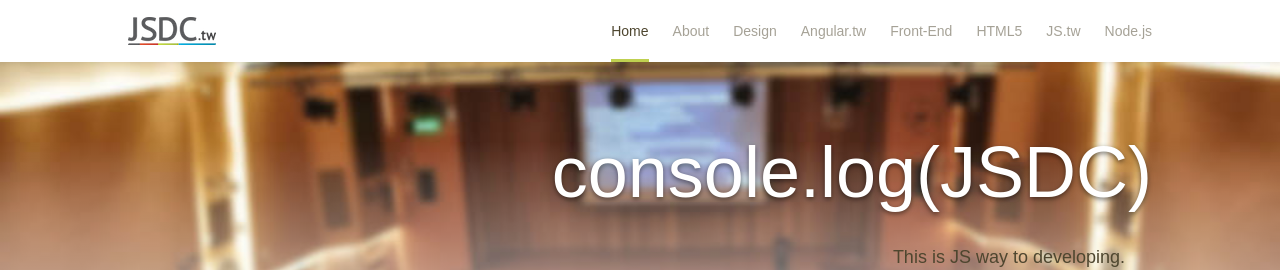
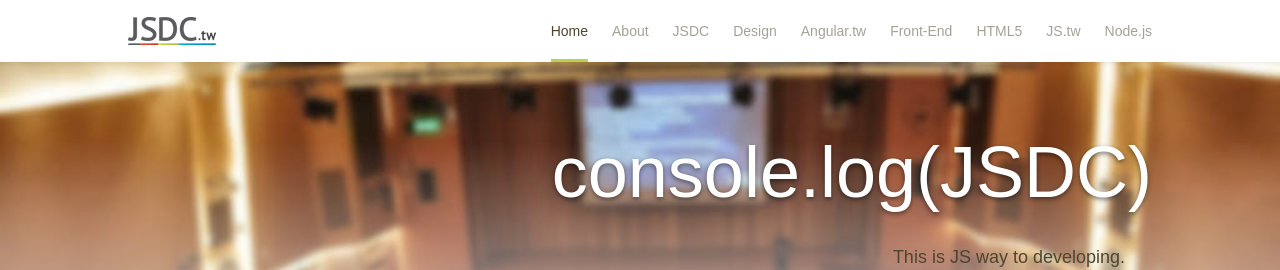
Before and after one commit to jsdc-core/blog.jsdc.tw, a Jekyll site: the page built from index.html, in a window 1280 px wide. Shown: the top 270 px of the page. Built offline with Jekyll 4.4.1, drawn with Linux system fonts in a browser that asks for light colours.

Commit message:
增加2014官網連結

```diff
--- a/_config.yml
+++ b/_config.yml
@@ -60,6 +60,9 @@
   - text: About
     href: /#about
     page: about
+  - text: JSDC
+    href: http://2014.jsdc.tw
+    page: jsdc2014
   - text: Design
     href: /2014/08/20/jsdc-design/
     page: design
```
